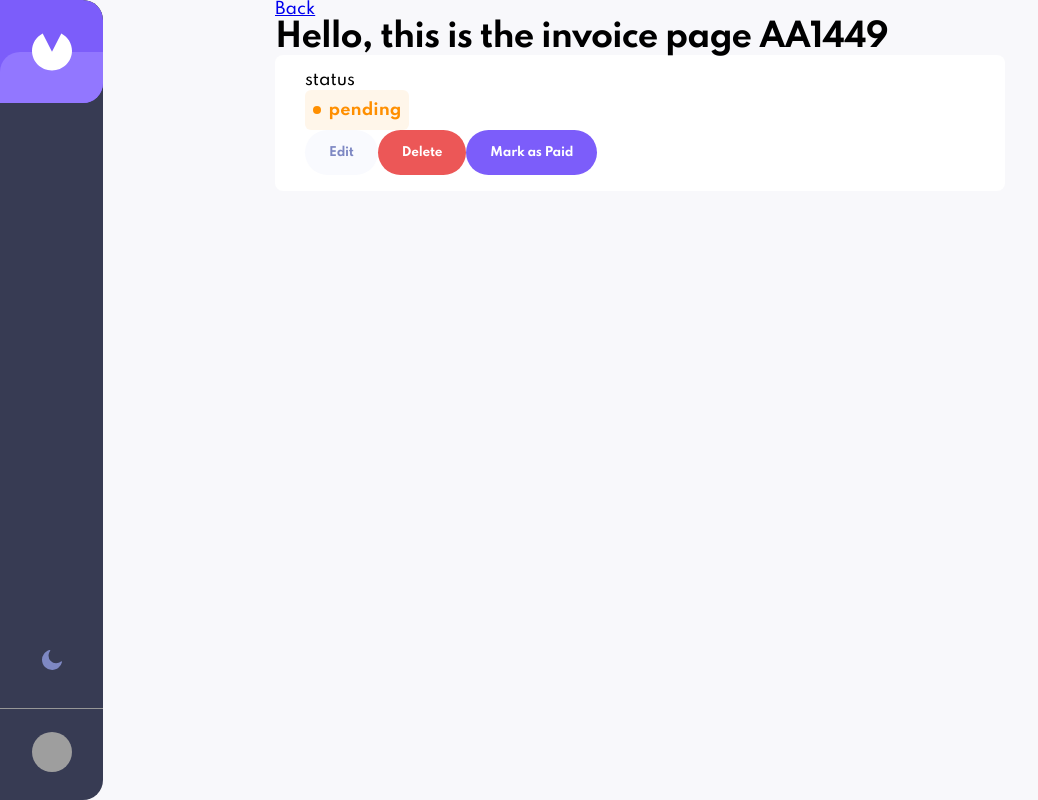
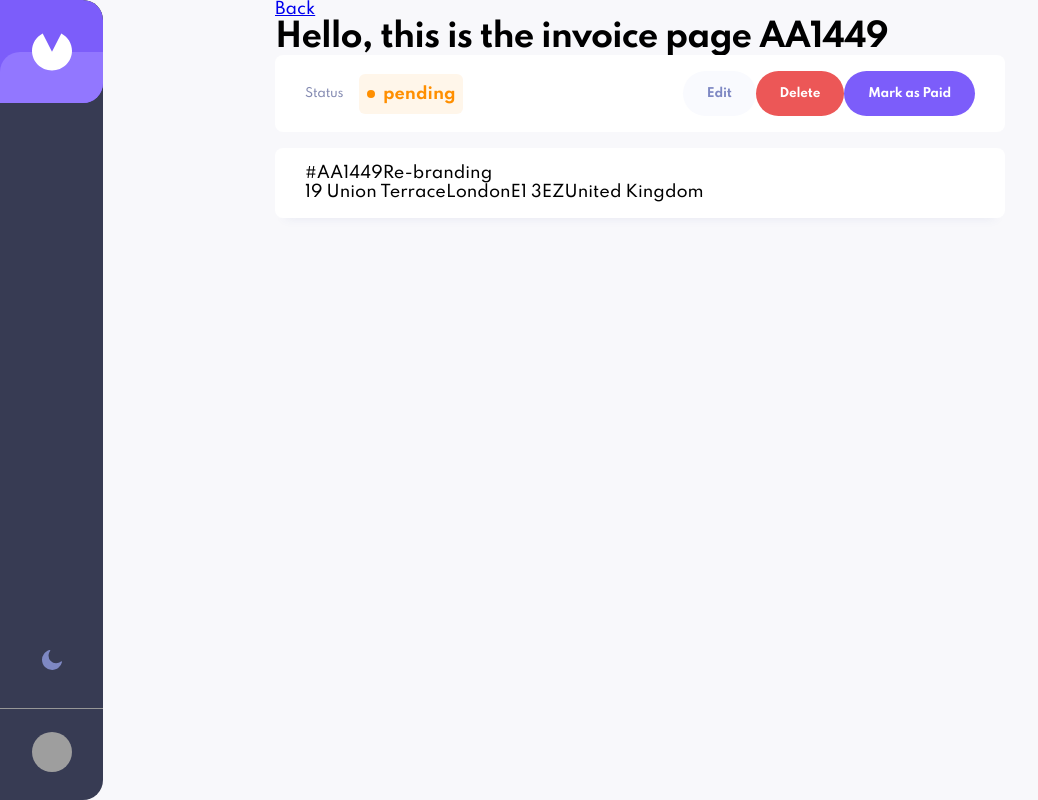
Before and after one commit to nlukic97/react-invoice-app, a React (Create React App) app: page /invoice/AA1449 in a window 1280 px wide. Shown: the whole page, without its empty margins (0-1038 px from the left). Built offline with nearby package versions, Linux system fonts and the light colour scheme; grey boxes are pictures that could not be loaded.

Commit message:
sorted out styling for the desktop version of the single page, working on displaying the data

```diff
--- a/src/components/InvoicePage.js
+++ b/src/components/InvoicePage.js
@@ -2,28 +2,31 @@ import { Link, useNavigate } from "react-router-dom";
 import { useParams } from "react-router"
 
 const InvoicePage = ({invoices, deleteInvoice, markAsPaid}) => {
+
     let navigate = useNavigate()
-
     let {id} = useParams()
     let invoice = invoices.find(item=> item.id === id)
+
     console.log(invoice);
+
     return (
-        <div>
+        <div className="single_page_invoice">
             <Link to="/">Back</Link>
             {(!invoice) ? <h1>This invoice does not exist</h1> : <h1>Hello, this is the invoice page {invoice.id}</h1>}
 
-            <div className="card">
-                {/* Status container */}
-                <div className="status">
-                    <span>status </span>
+            <div className="flex-container">
+
+                {/* 1. Status container */}
+                <div className="status-container card">
+                    <span className="status_label body-1">Status</span>
                     <div className={`__invoice_status ${invoice.status}`}>
                         <div className='__invoice_status_circle'></div>
                         <span>{invoice.status}</span>
                     </div>
                 </div>
 
-                {/* Button container */}
-                <div className="button-container">
+                {/* 2 Button container */}
+                <div className="button-container card">
                     <button className="btn gray">
                         <h4>Edit</h4>
                     </button>
@@ -36,12 +39,32 @@ const InvoicePage = ({invoices, deleteInvoice, markAsPaid}) => {
                         <h4>Delete</h4>
                     </button>
 
-                    <button className="btn purple" onClick={()=>{markAsPaid(invoice.id)}}>
-                        <h4>Mark as Paid</h4>
-                    </button>
+                    {invoice.status !== 'paid' ? (
+                        <button className="btn purple" onClick={()=>{markAsPaid(invoice.id)}}>
+                            <h4>Mark as Paid</h4>
+                        </button>)
+                    :
+                        (null)
+                    }
+                </div>
+
+                {/* 3. Invoice data */}
+                <div className="data-container card">
+
+                    <div className="id_address_container">
+                        <div className="id_description_container">
+                            <span className="id">#{invoice.id}</span>
+                            <span className="description">{invoice.description}</span>
+                        </div>
+                    </div>
+                    <div className="sender_address_container">
+                        <span className="street">{invoice.senderAddress.street}</span>
+                        <span className="city">{invoice.senderAddress.city}</span>
+                        <span className="postCode">{invoice.senderAddress.postCode}</span>
+                        <span className="country">{invoice.senderAddress.country}</span>
+                    </div>
                 </div>
             </div>
-
         </div>
     )
 }
--- a/src/css/App.css
+++ b/src/css/App.css
@@ -57,6 +57,45 @@ html.dark-theme body {
 .App {
   max-width: 730px;
   margin: 0 auto;
+}
+
+.single_page_invoice .flex-container {
+  display: flex;
+  flex-wrap: wrap;
+  align-items: center;
+  justify-content: space-between;
+  box-shadow: 0 10px 10px -10px rgba(72, 84, 159, 0.1);
+}
+.single_page_invoice .flex-container .status-container {
+  display: flex;
+  align-items: center;
+  justify-content: flex-start;
+  flex-basis: 50%;
+  box-sizing: border-box;
+  border-top-right-radius: 0;
+  border-bottom-right-radius: 0;
+}
+.single_page_invoice .flex-container .status-container .status_label {
+  margin-right: 16px;
+  color: #858BB2;
+  padding: 15px 0px;
+}
+.single_page_invoice .flex-container .button-container {
+  display: flex;
+  align-items: center;
+  justify-content: flex-end;
+  flex-basis: 50%;
+  box-sizing: border-box;
+  border-top-left-radius: 0;
+  border-bottom-left-radius: 0;
+}
+.single_page_invoice .flex-container .data-container {
+  flex-basis: 100%;
+  margin-top: 16px;
+}
+.single_page_invoice .flex-container .data-container .id_address_container {
+  display: flex;
+  justify-content: space-between;
 }
 
 .color-grayblue {
@@ -195,7 +234,6 @@ html.dark-theme .toggle-theme-icon {
   display: flex;
   justify-content: space-between;
   align-items: center;
-  box-shadow: 0 10px 10px -10px rgba(72, 84, 159, 0.1);
   border: 1px solid transparent;
 }
 ._invoice_list_item:visited, ._invoice_list_item:hover, ._invoice_list_item a:active {
--- a/src/scss/imports/_layout.scss
+++ b/src/scss/imports/_layout.scss
@@ -19,3 +19,51 @@ html.dark-theme body {
     margin: 0 auto;
     // border: 1px solid red;
 }
+
+
+// Single page view
+.single_page_invoice  {
+    .flex-container {
+        display: flex;
+        flex-wrap: wrap;
+        align-items: center;
+        justify-content: space-between;
+        box-shadow:0 10px 10px -10px rgb(72, 84, 159,.1);
+
+        .status-container {
+            display: flex;
+            align-items: center;
+            justify-content: flex-start;
+            flex-basis: 50%;
+            box-sizing: border-box;
+            border-top-right-radius: 0;
+            border-bottom-right-radius: 0;
+
+            .status_label {
+                margin-right: 16px;
+                color: #858BB2;
+                padding: 15px 0px; // this is so that both the cards (status-container and button-container) are the same height
+            }
+        }
+
+        .button-container {
+            display: flex;
+            align-items: center;
+            justify-content: flex-end;
+            flex-basis: 50%;
+            box-sizing: border-box;
+            border-top-left-radius: 0;
+            border-bottom-left-radius: 0;
+        }
+
+        .data-container {
+            flex-basis: 100%;
+            margin-top: 16px;
+
+            .id_address_container {
+                display: flex;
+                justify-content: space-between;
+            }
+        }
+    }
+}
--- a/src/scss/imports/components/_invoice_list.scss
+++ b/src/scss/imports/components/_invoice_list.scss
@@ -24,7 +24,6 @@
         display: flex;
         justify-content: space-between;
         align-items: center;
-        box-shadow:0 10px 10px -10px rgb(72, 84, 159,.1);
         border: 1px solid transparent;
 
 
```
Also changed, not shown: 1 other file (tests, documents, lock files or other folders).
